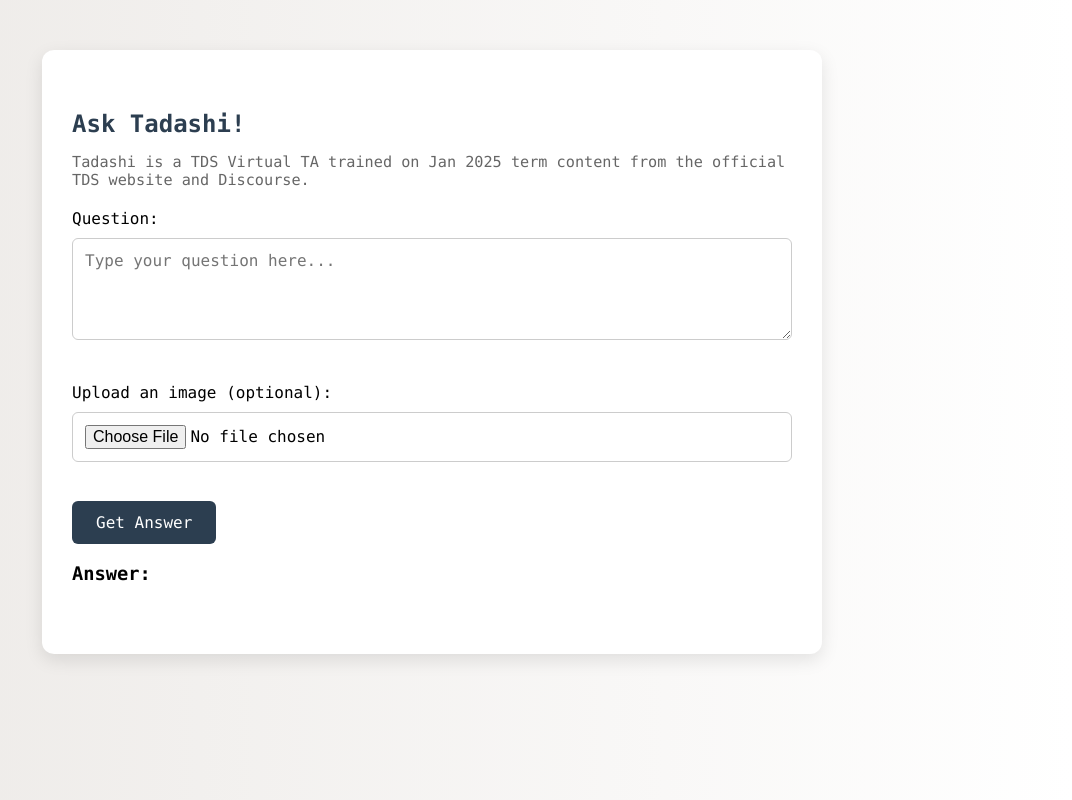
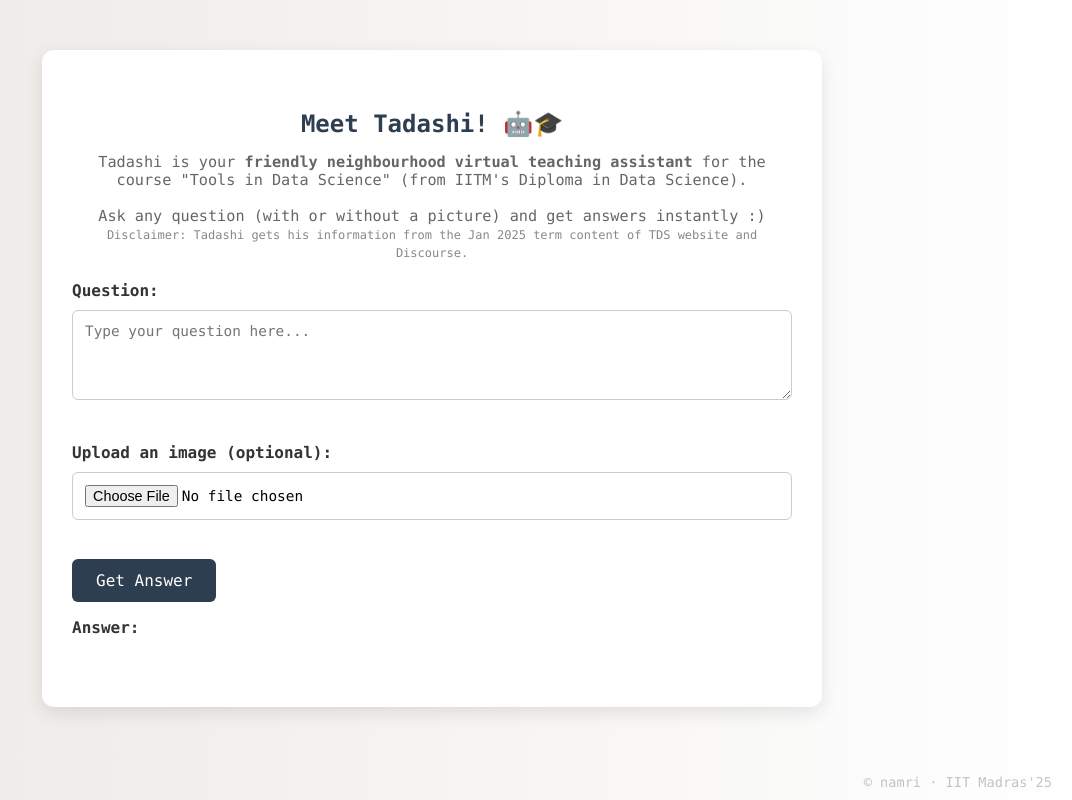
Before and after one commit to namritha-maddali/Virtual-TA, a plain HTML site: page frontend/index.html in a window 1280 px wide. Shown: the whole page, without its empty margins (208-1280 px from the left). Drawn offline with Linux system fonts and the light colour scheme.

Commit message:
updated frontend

```diff
--- a/frontend/index.html
+++ b/frontend/index.html
@@ -4,25 +4,33 @@
   <meta charset="UTF-8">
   <title>TDS Tadashi</title>
   <link rel="stylesheet" href="style.css">
+  <link rel="icon" href="robo.png" type="image/png">
   <script src="script.js"></script>
 </head>
 <body>
   <div class="container">
-    <h2>Ask Tadashi!</h2>
-    <p class="subheading">
-      Tadashi is a TDS Virtual TA trained on Jan 2025 term content from the official TDS website and Discourse.
+    <h2 class="center-text">Meet Tadashi! 🤖🎓</h2>
+    <p class="center-text" id="subheading">
+      Tadashi is your <strong>friendly neighbourhood virtual teaching assistant</strong> for the course "Tools in Data Science" (from IITM's Diploma in Data Science).<br>
+      <br>Ask any question (with or without a picture) and get answers instantly :) <br>
+
+      <span class="disclaimer">
+        Disclaimer: Tadashi gets his information from the Jan 2025 term content of TDS website and Discourse.
+      </span>
     </p>
 
-    <label for="question">Question:</label><br>
+    <label for="question" class="content">Question:</label><br>
     <textarea id="question" rows="4" cols="50" placeholder="Type your question here..."></textarea><br><br>
 
-    <label for="image">Upload an image (optional):</label><br>
+    <label for="image" class="content">Upload an image (optional):</label><br>
     <input type="file" id="image" accept="image/*"><br><br>
 
     <button onclick="getAnswer()">Get Answer</button>
 
-    <h3>Answer:</h3>
+    <h3 class="content">Answer:</h3>
     <div id="response"></div>
   </div>
+
+  <div class="watermark">© namri · IIT Madras'25</div>
 </body>
 </html>
--- a/frontend/script.js
+++ b/frontend/script.js
@@ -1,3 +1,20 @@
+document.getElementById("image").addEventListener("change", function (event) {
+  const file = event.target.files[0];
+  const preview = document.getElementById("preview");
+
+  if (file) {
+    const reader = new FileReader();
+    reader.onload = function (e) {
+      preview.src = e.target.result;
+      preview.style.display = "block";
+    };
+    reader.readAsDataURL(file);
+  } else {
+    preview.src = "";
+    preview.style.display = "none";
+  }
+});
+
 async function getAnswer() {
   const question = document.getElementById("question").value;
   const imageInput = document.getElementById("image").files[0];
@@ -21,7 +38,7 @@ async function getAnswer() {
   responseDiv.innerHTML = "<p><i>Tadashi is thinking...</i></p>";
 
   try {
-    const res = await fetch("http://127.0.0.1:8000/api/", {  // change after deployment
+    const res = await fetch("http://127.0.0.1:8000/api/", {
       method: "POST",
       headers: { "Content-Type": "application/json" },
       body: JSON.stringify(body)
--- a/frontend/style.css
+++ b/frontend/style.css
@@ -20,17 +20,28 @@ h2 {
     font-family: Consolas, monospace;
 }
 
-.subheading {
+#subheading {
     color: #666;
     font-size: 0.95rem;
     margin-bottom: 20px;
     font-family: Consolas, monospace;
 }
 
+.disclaimer {
+    font-size: 0.75rem;
+    color: #888;
+}
+
+.content {
+    font-size: 1rem;
+    color: #333;
+    font-weight: 600;
+}
+
 textarea, input[type="file"] {
     width: 100%;
     padding: 12px;
-    font-size: 1rem;
+    font-size: 0.9rem;
     margin: 10px 0 20px;
     border: 1px solid #ccc;
     border-radius: 6px;
@@ -60,9 +71,13 @@ button:hover {
     background-color: #1a252f;
 }
 
+.center-text {
+    text-align: center;
+}
+
 #response {
     margin-top: 30px;
-    font-size: 1.1rem;
+    font-size: 0.9rem;
     color: #333;
     font-family: Consolas, monospace;
 }
@@ -70,3 +85,14 @@ button:hover {
 #response ul {
     padding-left: 20px;
 }
+
+.watermark {
+    position: fixed;
+    bottom: 10px;
+    right: 20px;
+    font-size: 0.85rem;
+    color: rgba(44, 62, 80, 0.3);  /* subtle, elegant */
+    font-family: Consolas, monospace;
+    user-select: none;
+    pointer-events: none;
+}
```
Also changed, not shown: frontend/robo.png (added).
